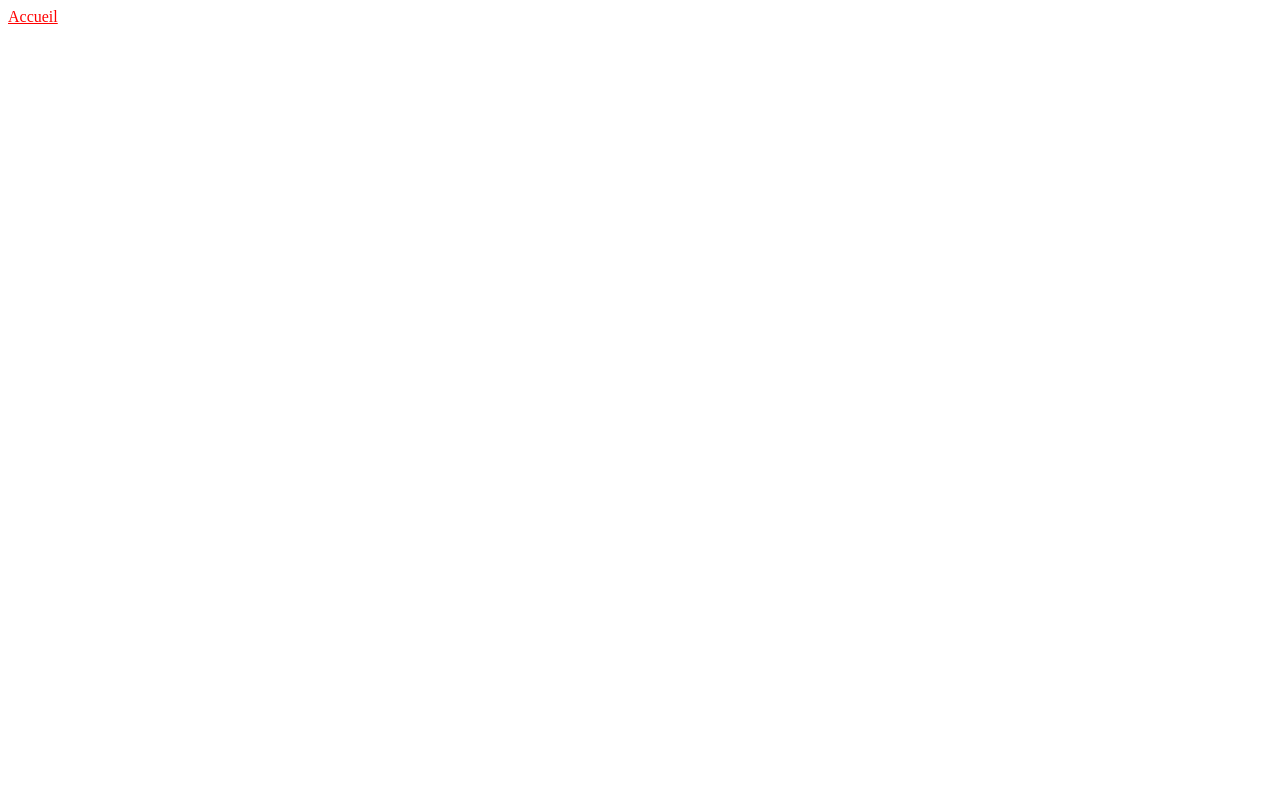
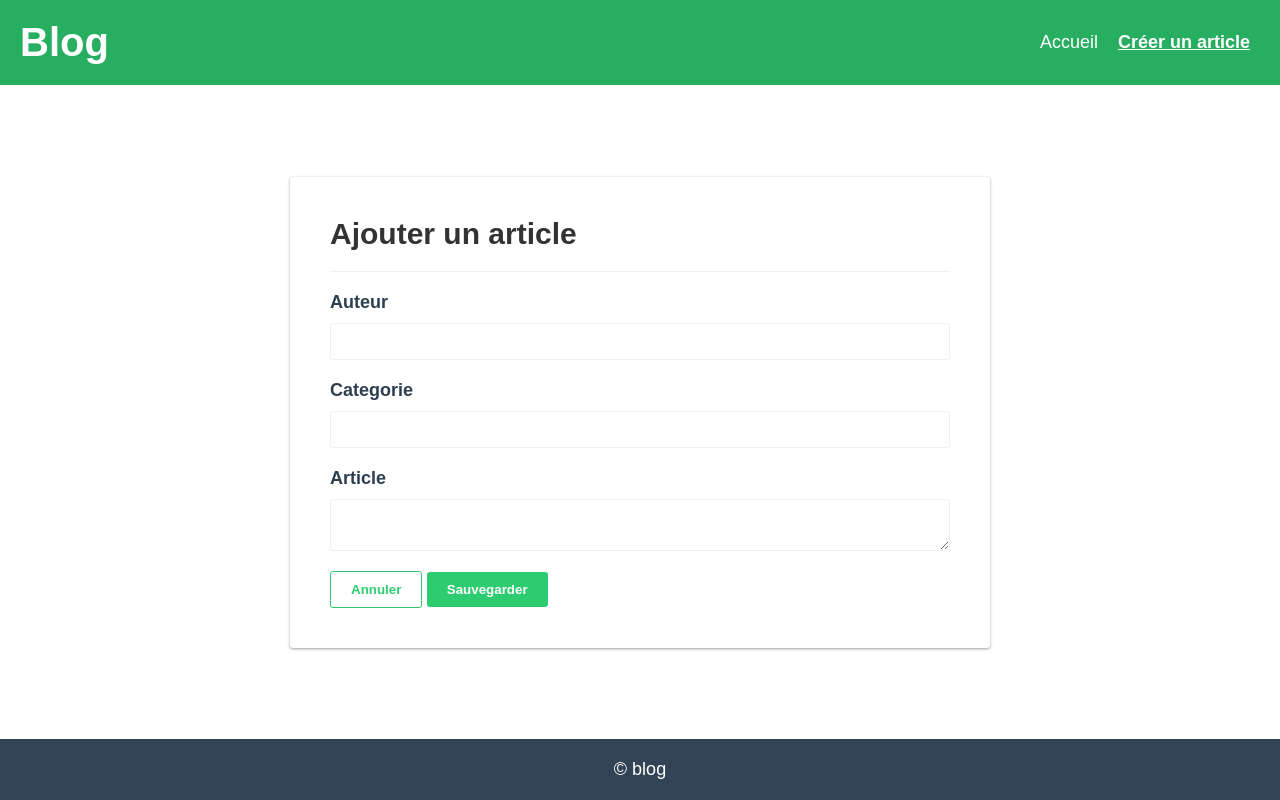
Before and after one commit to ImMara/blog-vanilla-js, a website built with webpack: page src/form/form.html in a window 1280 px wide. Built offline with nearby package versions, Linux system fonts and the light colour scheme; a web font is replaced by a local one.

Commit message:
form  html+style

```diff
--- a/src/assets/styles/_classes.scss
+++ b/src/assets/styles/_classes.scss
@@ -0,0 +1,27 @@
+.title{
+  &-underline{
+    padding-bottom: 2rem;
+    border-bottom: 1px solid var(--divider);
+  }
+}
+.btn{
+  border: 0;
+  border-radius: 3px;
+  padding: 1rem 2rem;
+  font-weight: 700;
+  cursor: pointer;
+  transition: box-shadow 0.2s;
+  &:hover{
+    box-shadow: var(--box-shadow);
+    transition: boxshadow 0.2s;
+  }
+  &-primary{
+    background: var(--primary);
+    color: white;
+  }
+  &-secondary{
+    border: 1px solid var(--primary);
+    background: white;
+    color: var(--primary);
+  }
+}
--- a/src/form/form.html
+++ b/src/form/form.html
@@ -4,9 +4,49 @@
     <meta charset="UTF-8" />
     <meta name="viewport" content="width=device-width, initial-scale=1.0" />
     <meta http-equiv="X-UA-Compatible" content="ie=edge" />
-    <title>Formulaire</title>
+    <title>Blog</title>
+    <link
+            href="https://fonts.googleapis.com/css?family=Muli:300,400,700&display=swap"
+            rel="stylesheet"
+    />
 </head>
 <body>
-<a href="./index.html">Accueil</a>
+<div class="container">
+    <header>
+        <a class="header-brand" href="./index.html">Blog</a>
+        <ul>
+            <li>
+                <a href="./index.html" class="header-nav">Accueil</a>
+            </li>
+            <li>
+                <a href="./form.html" class="header-nav active"
+                >Créer un article</a
+                >
+            </li>
+        </ul>
+    </header>
+    <div class="content">
+        <form>
+            <h2 class="title-underline">Ajouter un article</h2>
+            <div class="form-group">
+                <label>Auteur</label>
+                <input type="text" name="author" />
+            </div>
+            <div class="form-group">
+                <label>Categorie</label>
+                <input type="text" name="category" />
+            </div>
+            <div class="form-group">
+                <label>Article</label>
+                <textarea name="content"></textarea>
+            </div>
+            <div class="form-btn-container">
+                <button class="btn btn-secondary">Annuler</button>
+                <button class="btn btn-primary">Sauvegarder</button>
+            </div>
+        </form>
+    </div>
+    <footer>© blog</footer>
+</div>
 </body>
 </html>
--- a/src/form/form.js
+++ b/src/form/form.js
@@ -1 +1,2 @@
+import "../assets/styles/styles.scss";
 import "./form.scss";
--- a/src/form/form.scss
+++ b/src/form/form.scss
@@ -1,3 +1,44 @@
-a {
-  color: red;
+.content{
+  display:flex;
+  justify-content: center;
+  align-items: center;
+  form{
+    width: 700px;
+    padding: 4rem;
+    box-shadow: var(--box-shadow);
+    border-radius: 3px;
+    display: flex;
+    flex-direction: column;
+    .form-group{
+      margin-bottom: 2rem;
+      display: flex;
+      flex-direction: column;
+      label{
+        font-size: 1.8rem;
+        color: var(--accent);
+        font-weight: 700;
+        margin-bottom: 1rem;
+      }
+      input,textarea{
+        border: 1px solid var(--divider);
+        padding: 1rem;
+        outline: 0;
+        border-radius: 3px;
+        &:focus{
+          border-color: var(--accent);
+        }
+        textarea{
+          margin-left: 0.5rem;
+        }
+      }
+      .form-btn-container{
+        display: flex;
+        justify-content: flex-end;
+        align-items: center;
+        .btn{
+          margin-left: 0.5rem;
+        }
+      }
+    }
+  }
 }
```
Also changed, not shown: src/index.html (+1 -1 lines).
